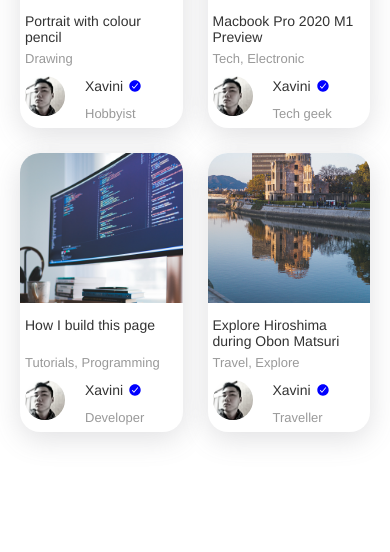
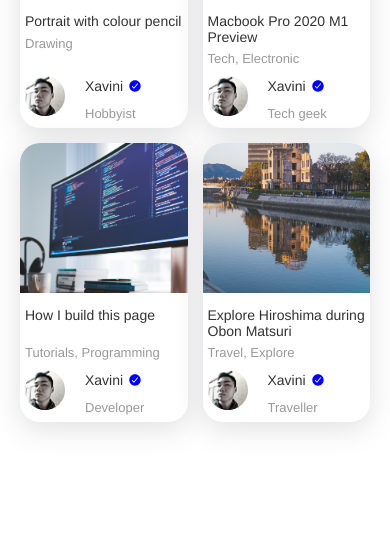
Before and after one commit to mesini/mesini.github.io, a PHP site: page / in a window 390 px wide. Shown: the part 292-844 px from the top of the page. Run offline with PHP 8.4, Linux system fonts and the light colour scheme; some libraries are stand-ins or nearby versions.

Commit message:
update news view layout gap

```diff
--- a/assets/css/news.css
+++ b/assets/css/news.css
@@ -222,7 +222,7 @@ body {
 }
 
 .cards {
-    --spacing: 25px;
+    --spacing: 15px;
     --columns: 4;
     display: flex;
     flex-wrap: wrap;
@@ -237,7 +237,7 @@ body {
 
 @media screen and (max-width: 767px) {
     .cards {
-        --spacing: 25px;
+        --spacing: 15px;
         --columns: 2;
     }
 }
```
